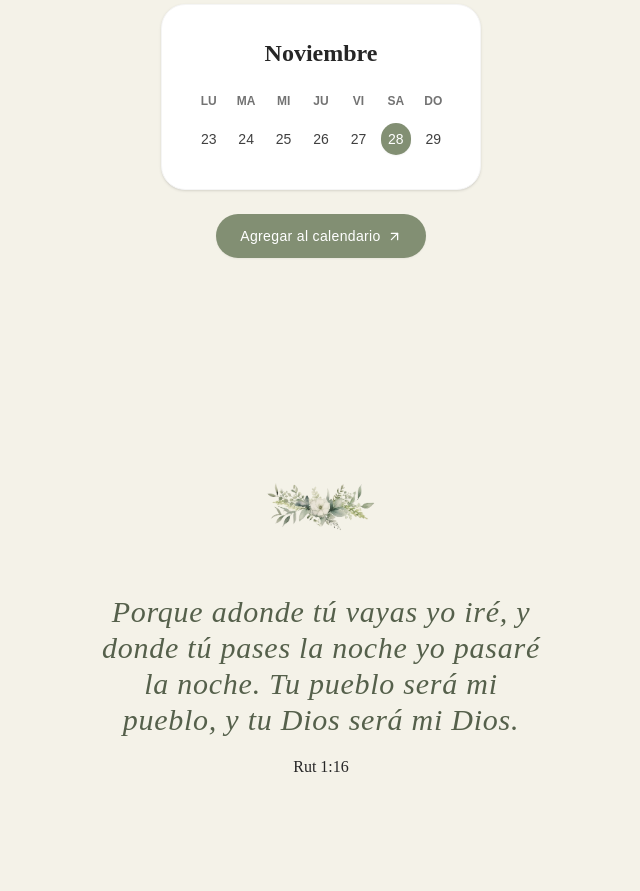
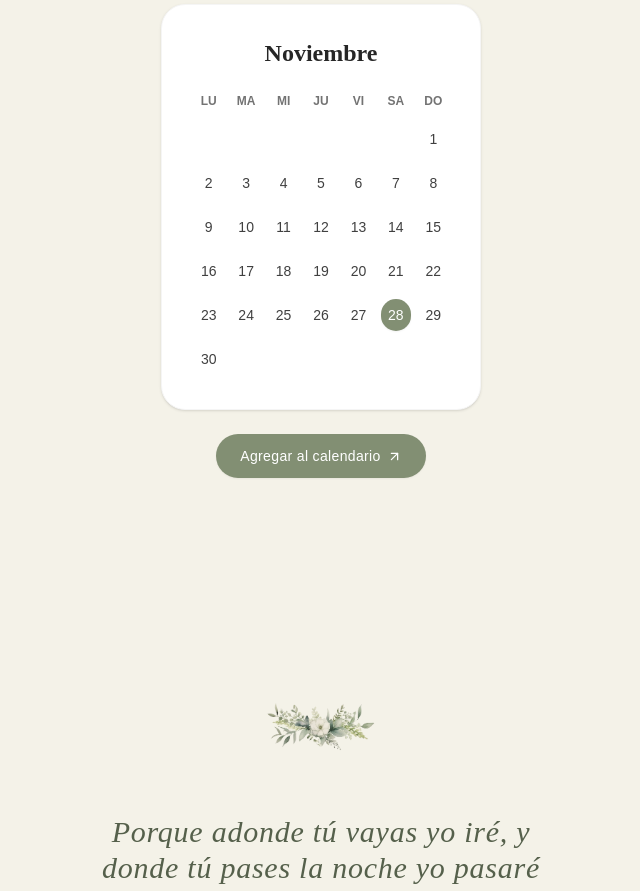
Before and after one commit to Hilariordz/invitacion, a React (Vite) app: page / in a window 1280 px wide. Shown: the part 860-1751 px from the top of the page, without its empty margins (319-959 px from the left). Built offline with nearby package versions, Linux system fonts and the light colour scheme.

Commit message:
feat: mejorar la lógica del calendario en el componente CalendarCard

```diff
--- a/src/components/CalendarCard.jsx
+++ b/src/components/CalendarCard.jsx
@@ -9,15 +9,31 @@ export default function CalendarCard({
   location = "Hacienda San José",
   details = "¡Te esperamos para celebrar nuestra boda!"
 }) {
-  const weekDays = [
-    { name: "LU", num: 23 },
-    { name: "MA", num: 24 },
-    { name: "MI", num: 25 },
-    { name: "JU", num: 26 },
-    { name: "VI", num: 27 },
-    { name: "SA", num: 28 },
-    { name: "DO", num: 29 },
+  const weekDays = ["LU", "MA", "MI", "JU", "VI", "SA", "DO"];
+  const monthNames = [
+    "enero",
+    "febrero",
+    "marzo",
+    "abril",
+    "mayo",
+    "junio",
+    "julio",
+    "agosto",
+    "septiembre",
+    "octubre",
+    "noviembre",
+    "diciembre",
   ];
+  const monthIndex = monthNames.indexOf(month.toLowerCase());
+  const firstDay = new Date(year, monthIndex, 1).getDay();
+  const daysInMonth = new Date(year, monthIndex + 1, 0).getDate();
+  const calendarDays = Array.from(
+    { length: (firstDay === 0 ? 6 : firstDay - 1) + daysInMonth },
+    (_, index) => {
+      const firstDayOffset = firstDay === 0 ? 6 : firstDay - 1;
+      return index < firstDayOffset ? null : index - firstDayOffset + 1;
+    }
+  );
 
   const startDate = "20261128T170000Z";
   const endDate = "20261129T020000Z";
@@ -42,34 +58,34 @@ export default function CalendarCard({
           </h3>
 
           <div className="grid grid-cols-7 gap-1 sm:gap-2 mb-3">
-            {weekDays.map((d, index) => (
+            {weekDays.map((dayName) => (
               <span
-                key={index}
+                key={dayName}
                 className="text-[10px] sm:text-xs font-semibold text-neutral-500 uppercase"
               >
-                {d.name}
+                {dayName}
               </span>
             ))}
           </div>
 
           <div className="grid grid-cols-7 gap-1 sm:gap-2 items-center">
-            {weekDays.map((d, index) => {
-              const isSelected = d.num === day;
+            {calendarDays.map((calendarDay, index) => {
+              const isSelected = calendarDay === day;
 
               return (
                 <div
                   key={index}
                   className="flex items-center justify-center h-8 sm:h-9"
                 >
-                  {isSelected ? (
+                  {calendarDay && isSelected ? (
                     <span className="w-7 h-7 sm:w-8 sm:h-8 rounded-full bg-[#828f73] text-white font-medium text-xs sm:text-sm flex items-center justify-center shadow-xs">
-                      {d.num}
+                      {calendarDay}
                     </span>
-                  ) : (
+                  ) : calendarDay ? (
                     <span className="text-xs sm:text-sm text-neutral-700 font-medium">
-                      {d.num}
+                      {calendarDay}
                     </span>
-                  )}
+                  ) : null}
                 </div>
               );
             })}
```
